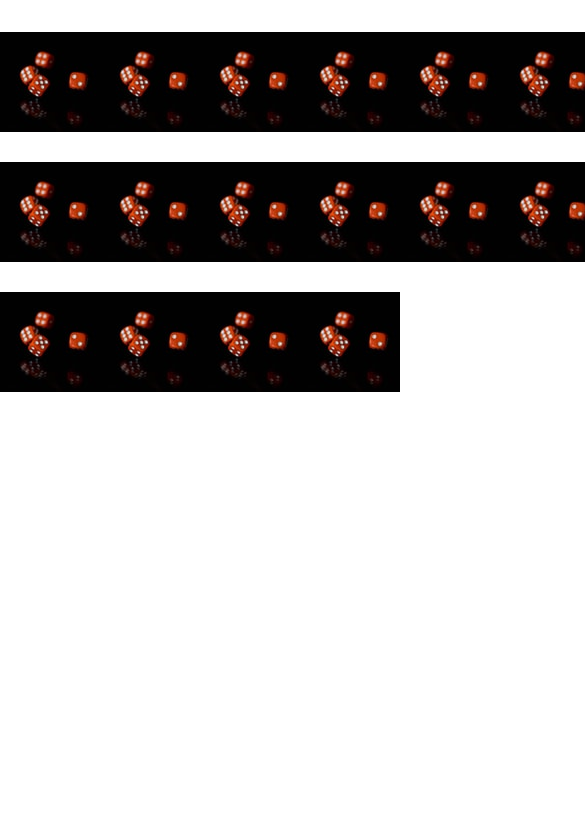
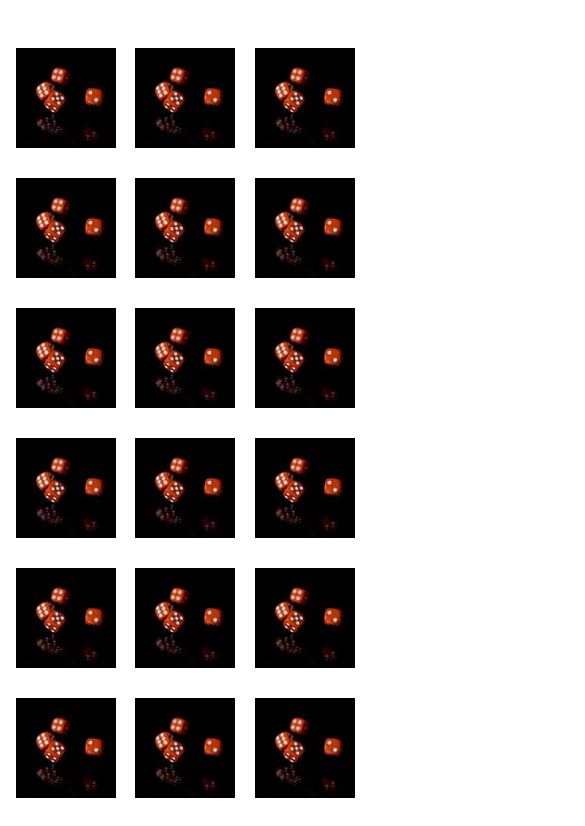
Before and after one commit to ilyaUsoltsev/cardgame, a React (Create React App) app: page / in a window 390 px wide. Shown: the top 826 px of the page, 585 px wide, since content can reach past the window. Built offline with nearby package versions, Linux system fonts and the light colour scheme.

Commit message:
media queries and 36 cards

```diff
--- a/src/App.tsx
+++ b/src/App.tsx
@@ -2,7 +2,12 @@ import React, { useState } from 'react';
 import * as Styled from './app.styles';
 import pictures, { pictureNames } from './pictures';
 
-const preparedCards = [...pictureNames, ...pictureNames]
+const preparedCards = [
+  ...pictureNames,
+  ...pictureNames,
+  ...pictureNames,
+  ...pictureNames,
+]
   .map((item) => ({ word: item, id: Math.random() }))
   .sort((a, b) => a.id - b.id);
 
@@ -33,7 +38,7 @@ function App() {
     }
   };
   return (
-    <Styled.Container className='container'>
+    <Styled.Container>
       {preparedCards.map((card) => {
         if (gone.includes(card.id)) {
           return <Styled.Box className='box' key={card.id}></Styled.Box>;
--- a/src/app.styles.ts
+++ b/src/app.styles.ts
@@ -3,10 +3,17 @@ import cover_image from './pictures/card-top.jpeg';
 
 export const Container = styled.div`
   display: grid;
+  padding: 16px;
   grid-template-columns: repeat(6, 1fr);
   margin: 32px auto;
   max-width: 800px;
   row-gap: 30px;
+  @media (max-width: 768px) {
+    grid-template-columns: repeat(4, 1fr);
+  }
+  @media (max-width: 450px) {
+    grid-template-columns: repeat(3, 1fr);
+  }
 `;
 
 export const Box = styled.div`
--- a/src/pictures/index.ts
+++ b/src/pictures/index.ts
@@ -6,6 +6,7 @@ import phone from './phone.jpeg';
 import sand from './sand.jpeg';
 import sky from './sky.jpeg';
 import soccer from './soccer.jpeg';
+import sun from './sun.jpeg';
 
 export const pictureNames = [
   'cat',
@@ -16,6 +17,7 @@ export const pictureNames = [
   'sand',
   'sky',
   'soccer',
+  'sun',
 ];
 
 export const pictures: Record<string, string> = {
@@ -27,6 +29,7 @@ export const pictures: Record<string, string> = {
   sand,
   sky,
   soccer,
+  sun,
 };
 
 export default pictures;
```
Also changed, not shown: src/pictures/sun.jpeg (added).
